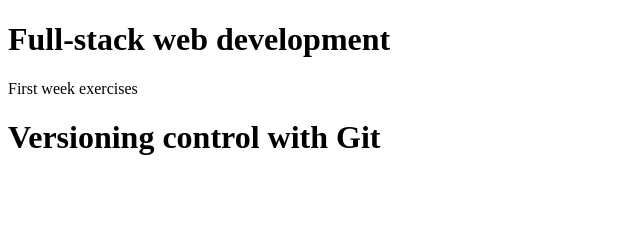
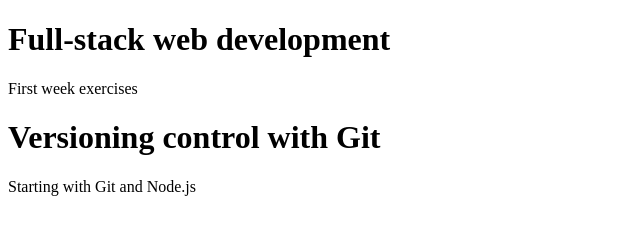
Before and after one commit to skrunic/npm-test, a website: page index.html in a window 1280 px wide. Shown: the whole page, without its empty margins (0-640 px from the left). Drawn offline with Linux system fonts and the light colour scheme.

```diff
--- a/index.html
+++ b/index.html
@@ -12,6 +12,7 @@
 
         <main>
             <h1>Versioning control with Git</h1>
+            <p>Starting with Git and Node.js</p>
         </main>
     </body>
 </html>
```
Also changed, not shown: package.json (+7 -2 lines), 1 other file.
